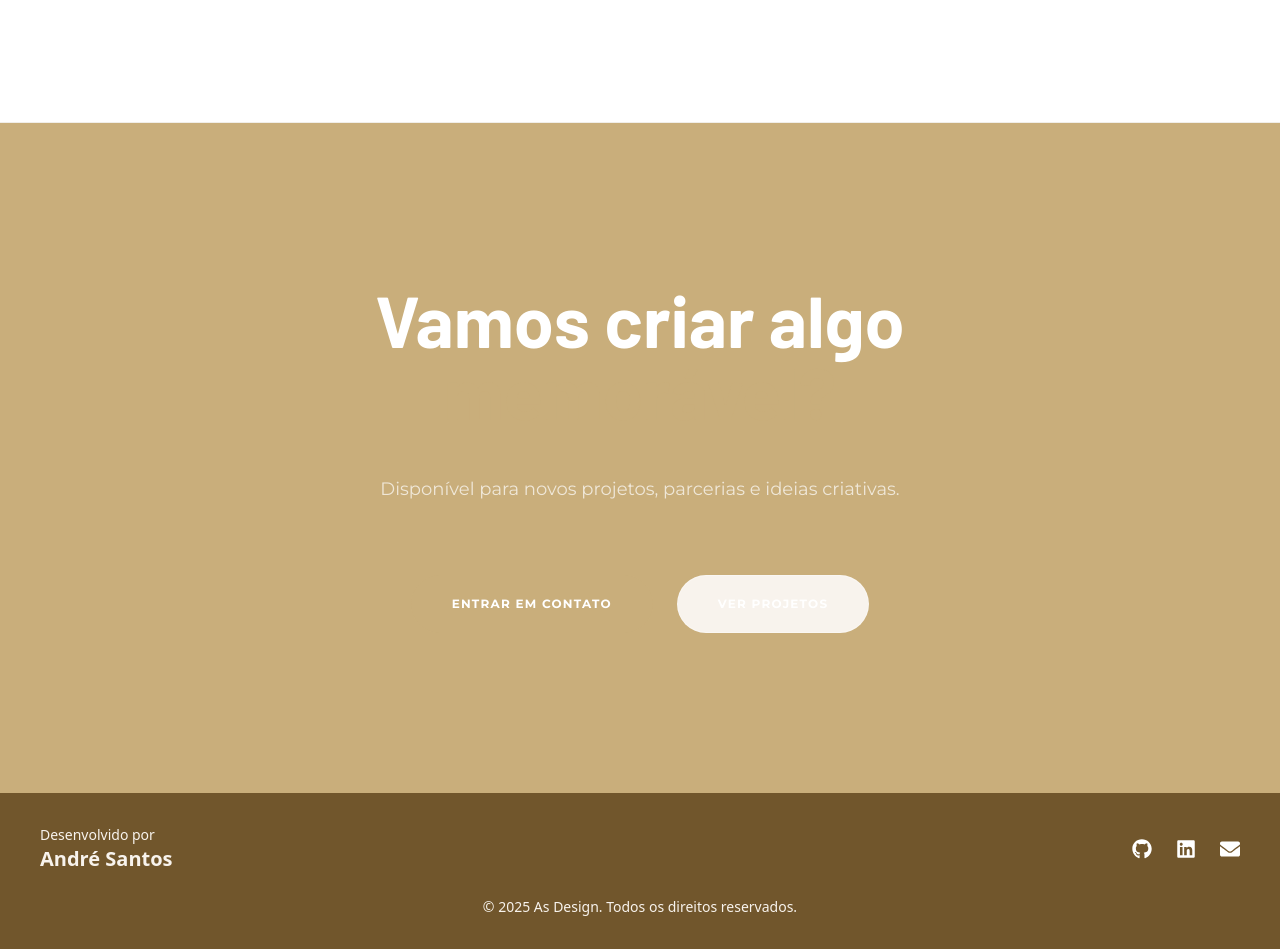
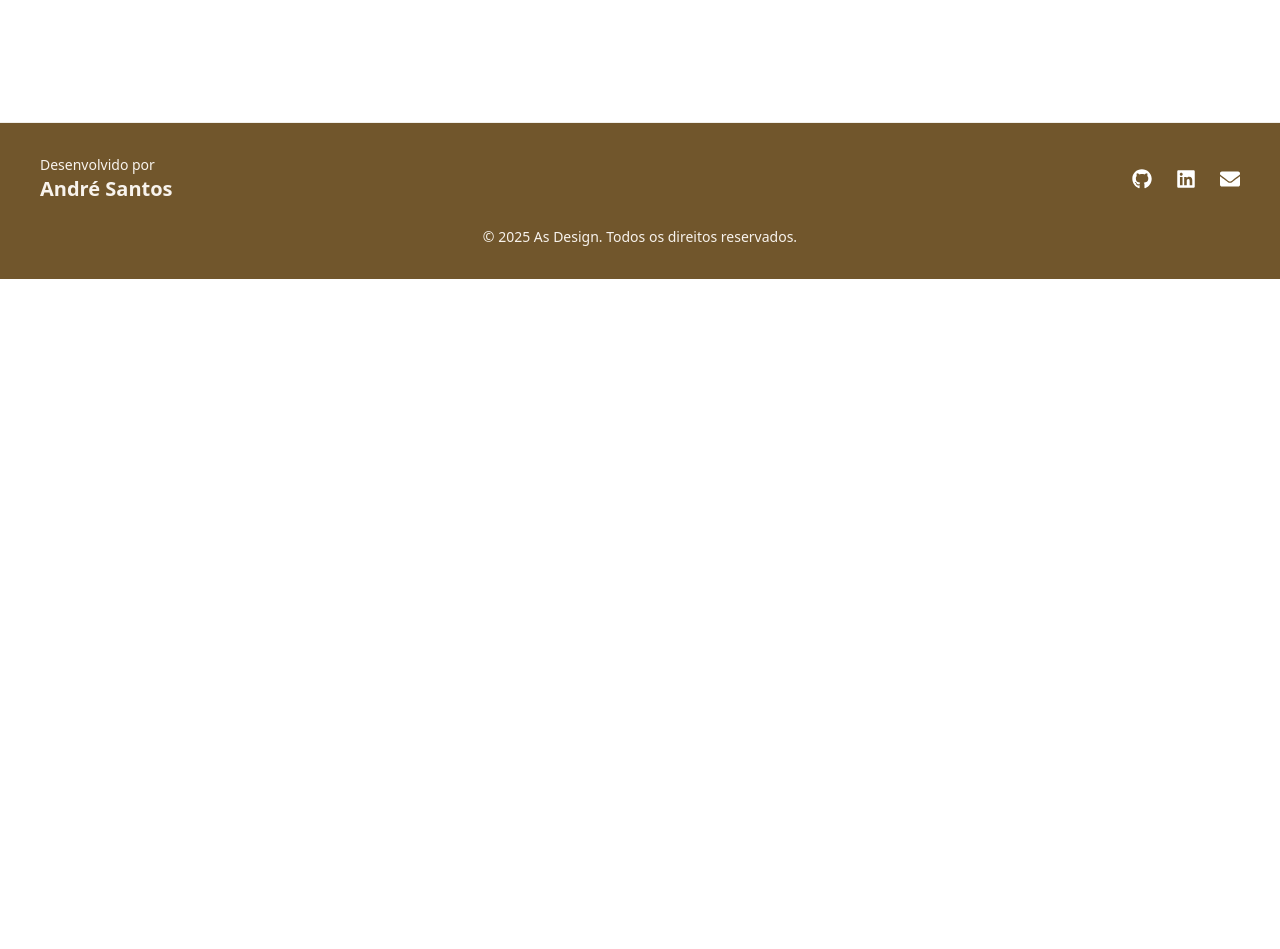
Before and after one commit to Andre-lsms/portfolio, a React (Vite) app in the folder frontend/: page / in a window 1280 px wide. Shown: the part 2920-3869 px from the top of the page. After the commit the page ends 3199 px from the top, so only its background shows below. Built offline with nearby package versions, Linux system fonts and the light colour scheme; no server answers.

Commit message:
remove section

```diff
--- a/frontend/src/Pages/Home.jsx
+++ b/frontend/src/Pages/Home.jsx
@@ -156,8 +156,7 @@ function Home() {
         </div>
       </section>
 
-      {/* CTA */}
-      <section className="bg-secondary py-28 lg:py-40 px-6 text-center">
+      {/* <section className="bg-secondary py-28 lg:py-40 px-6 text-center">
         <div className="max-w-4xl mx-auto space-y-12">
           <h2 className="text-white text-4xl lg:text-7xl font-titulo font-bold leading-tight">
             Vamos criar algo <span className="text-secondary">memorável?</span>
@@ -182,7 +181,7 @@ function Home() {
             </button>
           </div>
         </div>
-      </section>
+      </section> */}
     </div>
   );
 }
```
